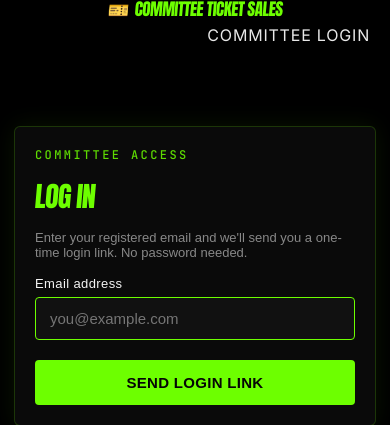
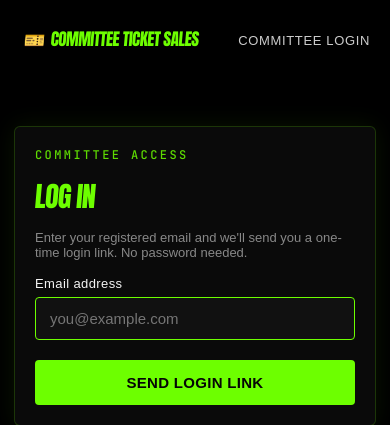
Before and after one commit to Safran0909/ticket_sale, a Flask app: page /login in a window 390 px wide. Shown: the top 425 px of the page. Run offline with Flask 3, Linux system fonts and the light colour scheme.

Commit message:
loginSSSSSs

```diff
--- a/app/static/css/style.css
+++ b/app/static/css/style.css
@@ -681,41 +681,99 @@ img, svg {
   }
 
 }
-@media (max-width: 768px) {
+@media (max-width: 720px) {
+    .grid-2 {
+        grid-template-columns: 1fr;
+    }
+}
 
+@media (max-width: 600px) {
+    body {
+        min-height: auto;
+    }
+
+    .page {
+        flex: none;
+        padding: 16px 14px 48px;
+    }
+
+    .footer {
+        padding: 16px 20px 24px;
+    }
+
+    .promo-panel {
+        display: none;
+    }
+
+    .ticket {
+        padding: 20px;
+    }
+
+    .stepper {
+        gap: 4px;
+        justify-content: space-between;
+    }
+
+    .step-line {
+        width: 16px;
+    }
+
+    .step-label {
+        font-size: 9px;
+    }
+
+    .step-circle {
+        width: 24px;
+        height: 24px;
+        font-size: 11px;
+    }
+
+    /* MOBILE HEADER */
     .topbar {
-        position: relative;
         display: flex;
+        flex-direction: row;
         align-items: center;
+        justify-content: space-between;
+        padding: 26px 20px 16px 24px;
         min-height: 70px;
-        padding: 0 20px;
+    }
+
+    .brand {
+        font-size: 17px;
+        gap: 6px;
+        line-height: 1.15;
+        white-space: nowrap;
+    }
+
+    .brand-mark {
+        font-size: 17px;
     }
 
     .topnav {
-        display: block !important;
-        position: absolute;
-        top: 50%;
-        right: 20px;
-        transform: translateY(-50%);
-        margin: 0 !important;
-        padding: 0 !important;
+        display: flex !important;
+        align-items: center;
+        margin-left: auto;
+        gap: 0;
     }
 
-    .topnav .committee-login {
+    .topnav a.committee-login {
         display: block !important;
-        color: #e8e8e8 !important;
-        font-family: "Inter", sans-serif !important;
-        font-size: 16px !important;
-        font-weight: 400 !important;
-        line-height: 1 !important;
+
+        /* SAME AS DESKTOP */
+        font-family: var(--font-body);
+        font-size: 13px;
+        font-weight: 500;
+        letter-spacing: 0.05em;
+        text-transform: uppercase;
+
+        color: #ccc !important;
         text-decoration: none !important;
+
         white-space: nowrap;
     }
 
-    .topnav .committee-login:hover,
-    .topnav .committee-login:visited,
-    .topnav .committee-login:active {
-        color: #e8e8e8 !important;
+    .topnav a.committee-login:hover {
+        color: var(--teal) !important;
         text-decoration: none !important;
     }
 }
```
